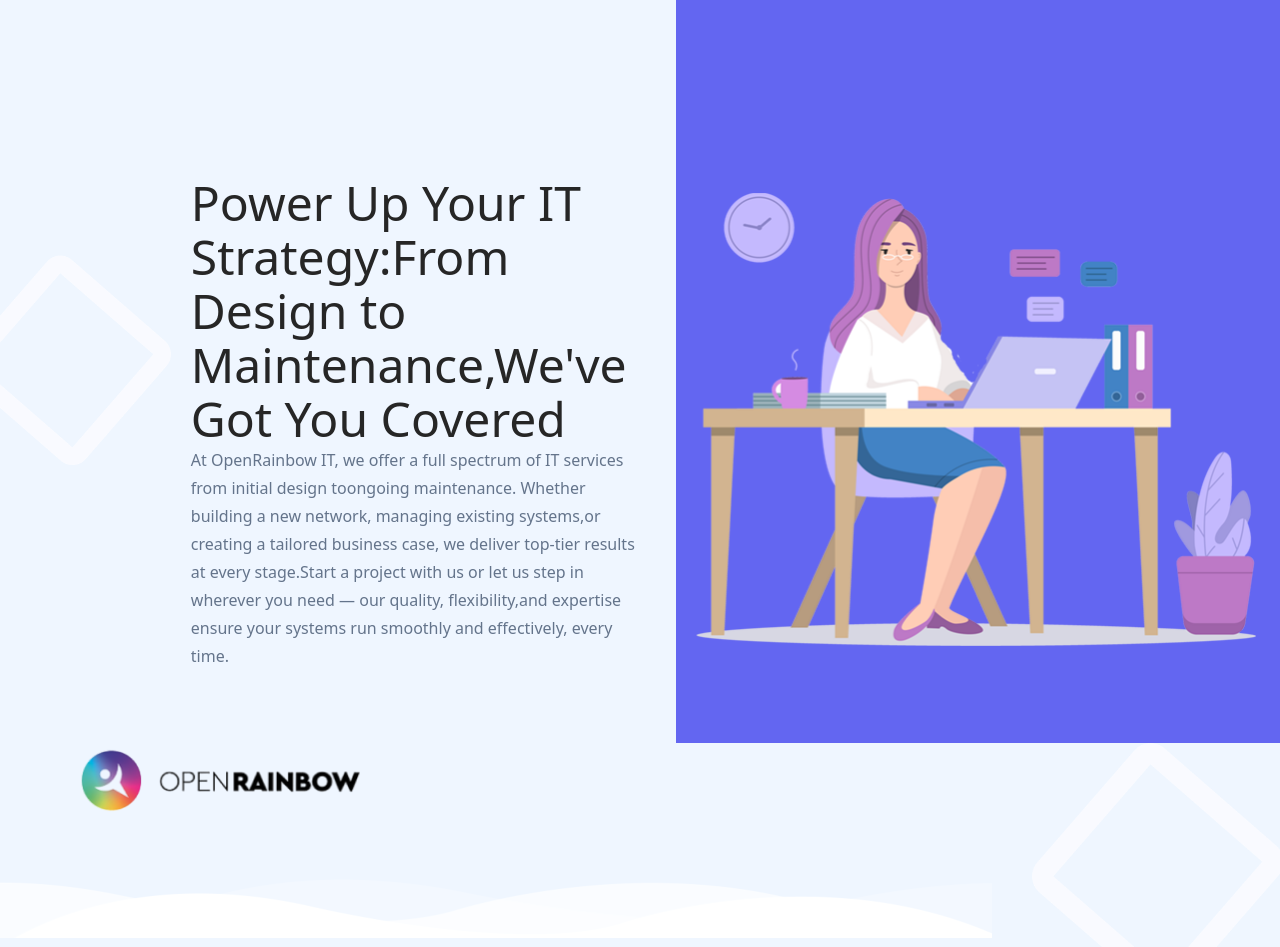
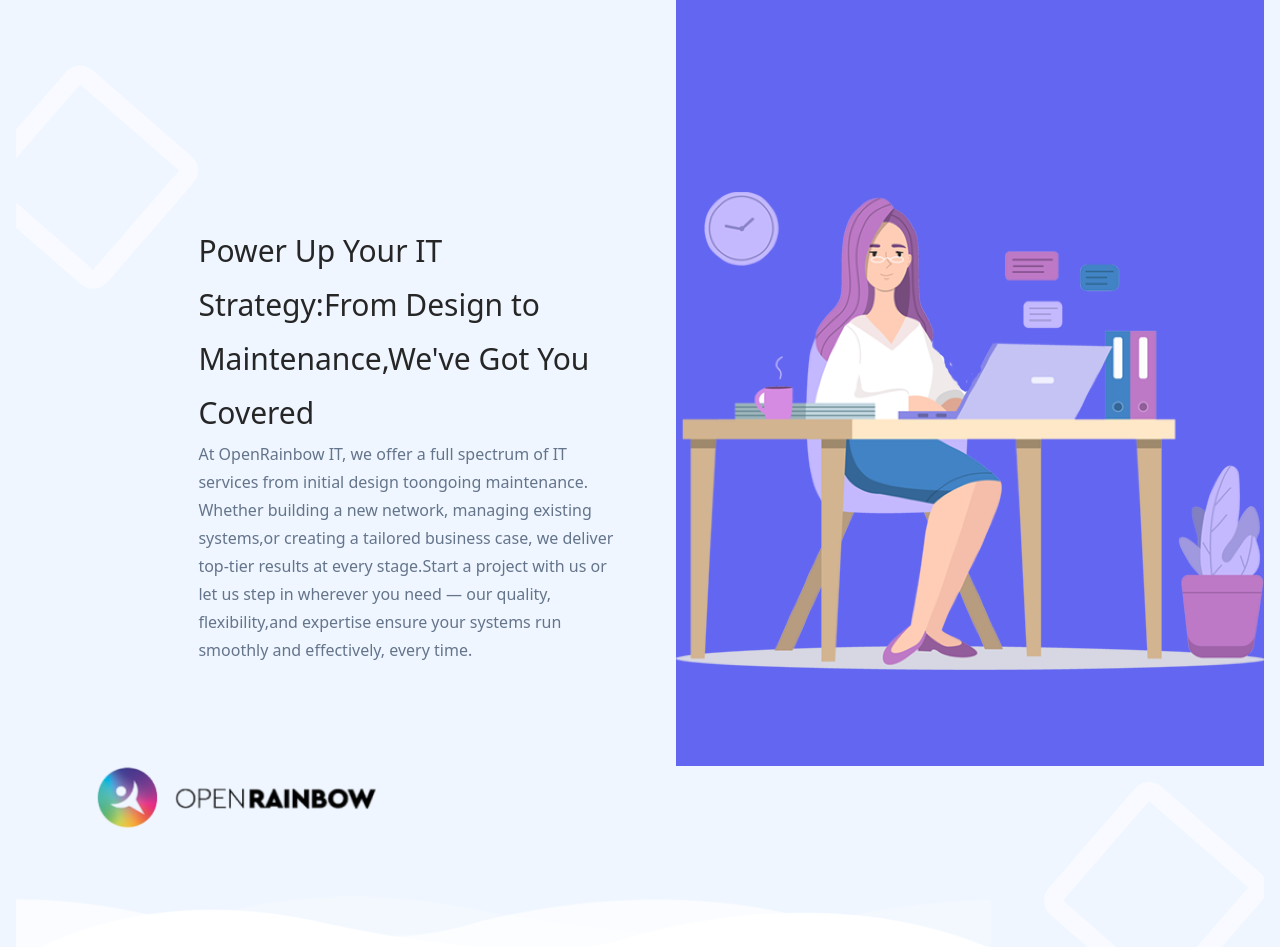
Before and after one commit to Sarvesh-shinde23/my-app, a Next.js app: page / in a window 1280 px wide. Shown: the top 947 px of the page. Built offline with nearby package versions, Linux system fonts and the light colour scheme.

Commit message:
fine tuning

```diff
--- a/src/app/globals.css
+++ b/src/app/globals.css
@@ -1,3 +1,8 @@
 @tailwind base;
 @tailwind components;
 @tailwind utilities;
+
+html{
+    scroll-behavior: smooth;
+  overflow-x: hidden;
+  }
--- a/src/app/layout.tsx
+++ b/src/app/layout.tsx
@@ -25,9 +25,7 @@ export default function RootLayout({
       <body className="">
 
         <div className="min-h-dvh ">{children}</div>
-        <div className="w-full  ">
 
-        </div>
         <Footer/>
       </body>
     </html>
--- a/src/components/Banner/BannerText.tsx
+++ b/src/components/Banner/BannerText.tsx
@@ -8,7 +8,7 @@ interface BannerTextProps {
 export function BannerText({ title, description }: BannerTextProps) {
   return (
     <section className="flex flex-col items-start w-[70%] max-md:ml-0 max-md:w-full">
-      <h1 className="mt-44 text-5xl font-medium leading-[54px] text-neutral-800 max-md:mt-10 max-md:max-w-full">
+      <h1 className="mt-44 text-3xl font-medium leading-[54px] text-neutral-800 max-md:mt-10 max-md:max-w-full">
         {title.map((line, index) => (
           <React.Fragment key={index}>
             {line}
--- a/src/components/Banner/MainBanner.tsx
+++ b/src/components/Banner/MainBanner.tsx
@@ -3,7 +3,6 @@ import React from "react";
 import { BannerImage } from "./BannerImage";
 import { BannerText } from "./BannerText";
 import { ActionLogos } from "./ActionButtons";
-import Image from "next/image";
 
 const MainBanner = () => {
   const titleLines = [
@@ -26,65 +25,60 @@ const MainBanner = () => {
 
   return (
     <main className="flex flex-col bg-blue-50 bg-blend-normal">
-      <section className="z-10 w-full max-md:max-w-full">
-        <div className="flex gap-5 max-md:flex-col">
-          <section className=" w-6/12 max-md:ml-0 max-md:w-full">
-            <div className="flex flex-col w-full max-md:mt-3 max-md:max-w-full">
-              <div className="z-10 max-md:max-w-full">
-                <div className="flex gap-5 max-md:flex-col">
-                  <div className="flex flex-col w-[32%] max-md:ml-0 max-md:w-full">
-                    <BannerImage
-                      src="/hero/hero1.png" // Updated to start with a leading slash
-                      alt="IT Strategy Illustration"
-                      height={100}
-                      width={100}
-                      className="grow w-full aspect-[0.74]"
-                    />
-                  </div>
-                  <BannerText
-                    title={titleLines}
-                    description={descriptionLines}
+      <section className="w-full">
+        <div className="flex flex-col md:flex-row">
+          <section className="w-full md:w-6/12">
+            <div className="flex flex-col w-full md:mt-12 px-4">
+              <div className="flex flex-col md:flex-row">
+                <div className="flex flex-col w-full md:w-[32%]">
+                  <BannerImage
+                    src="/hero/hero1.png"
+                    alt="IT Strategy Illustration"
+                    height={100}
+                    width={100}
+                    className="w-full aspect-[0.74] object-cover"
                   />
                 </div>
+                <BannerText title={titleLines} description={descriptionLines} />
               </div>
             </div>
           </section>
 
-          <section className="flex flex-col ml-5 w-6/12 max-md:ml-0 max-md:w-full">
-            <div className="flex flex-col grow items-start px-5 pt-48 pb-24 w-full bg-indigo-500 rounded-none bg-blend-normal max-md:pt-24 max-md:mt-3 max-md:max-w-full">
+          <section className="flex flex-col w-full md:w-6/12 md:ml-5 px-4">
+            <div className="flex flex-col w-full bg-indigo-500 rounded-none bg-blend-normal pt-10 pb-16 md:pt-48 md:pb-24">
               <BannerImage
-                src="/hero/hero2.png" // Updated to start with a leading slash
+                src="/hero/hero2.png"
                 alt="Creative Background"
                 height={500}
                 width={500}
-                className="max-w-full aspect-[1.23] w-[560px]"
+                className="w-full aspect-[1.23] object-cover"
               />
             </div>
           </section>
         </div>
       </section>
 
-      <section className="w-full bg-blend-normal max-md:max-w-full">
-        <div className="flex gap-5 max-md:flex-col">
-          <div className="flex flex-col w-4/5 max-md:ml-0 max-md:w-full">
-            <div className="flex z-10 flex-col mt-1.5 mr-0 w-full text-base leading-loose text-white max-md:max-w-full">
-            <ActionLogos logos={actionLogos} />
+      <section className="w-full bg-blend-normal">
+        <div className="flex flex-col md:flex-row">
+          <div className="w-full md:w-4/5 md:mr-5 px-4">
+            <div className="flex flex-col w-full text-base leading-loose text-white">
+              <ActionLogos logos={actionLogos} />
               <BannerImage
                 src="/hero/hero3.png"
                 alt="Pattern Design"
                 height={22}
                 width={22}
-                className="mt-14 w-full aspect-[14.29] max-md:mt-10 max-md:max-w-full"
+                className="w-full aspect-[14.29] mt-10 md:mt-14"
               />
             </div>
           </div>
-          <div className="flex flex-col ml-5 w-1/5 max-md:ml-0 max-md:w-full">
+          <div className="flex flex-col w-full md:w-1/5 px-4">
             <BannerImage
               src="/hero/hero4.png"
               alt="Decorative Pattern"
               height={22}
               width={22}
-              className="grow shrink-0 mt-0 max-w-full aspect-[0.89] w-[350px]"
+              className="w-full aspect-[0.89] mt-4"
             />
           </div>
         </div>
--- a/tailwind.config.ts
+++ b/tailwind.config.ts
@@ -1,7 +1,6 @@
 import type { Config } from "tailwindcss";
 
 const config: Config = {
-  darkMode: ["class"],
   content: [
     "./src/pages/**/*.{js,ts,jsx,tsx,mdx}",
     "./src/components/**/*.{js,ts,jsx,tsx,mdx}",
```
Also changed, not shown: src/components/About/Aboutus.tsx (+4 -15 lines).
